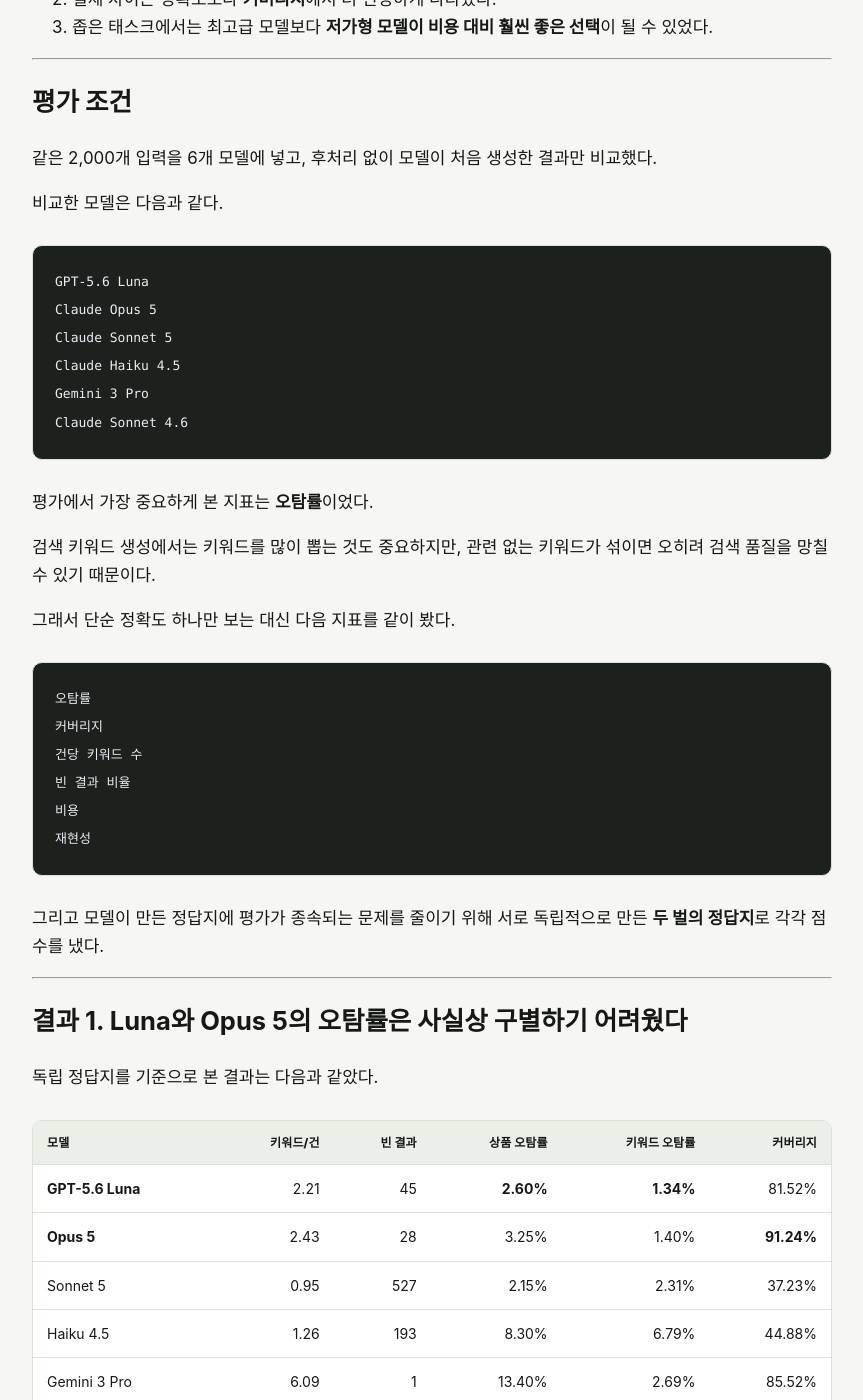
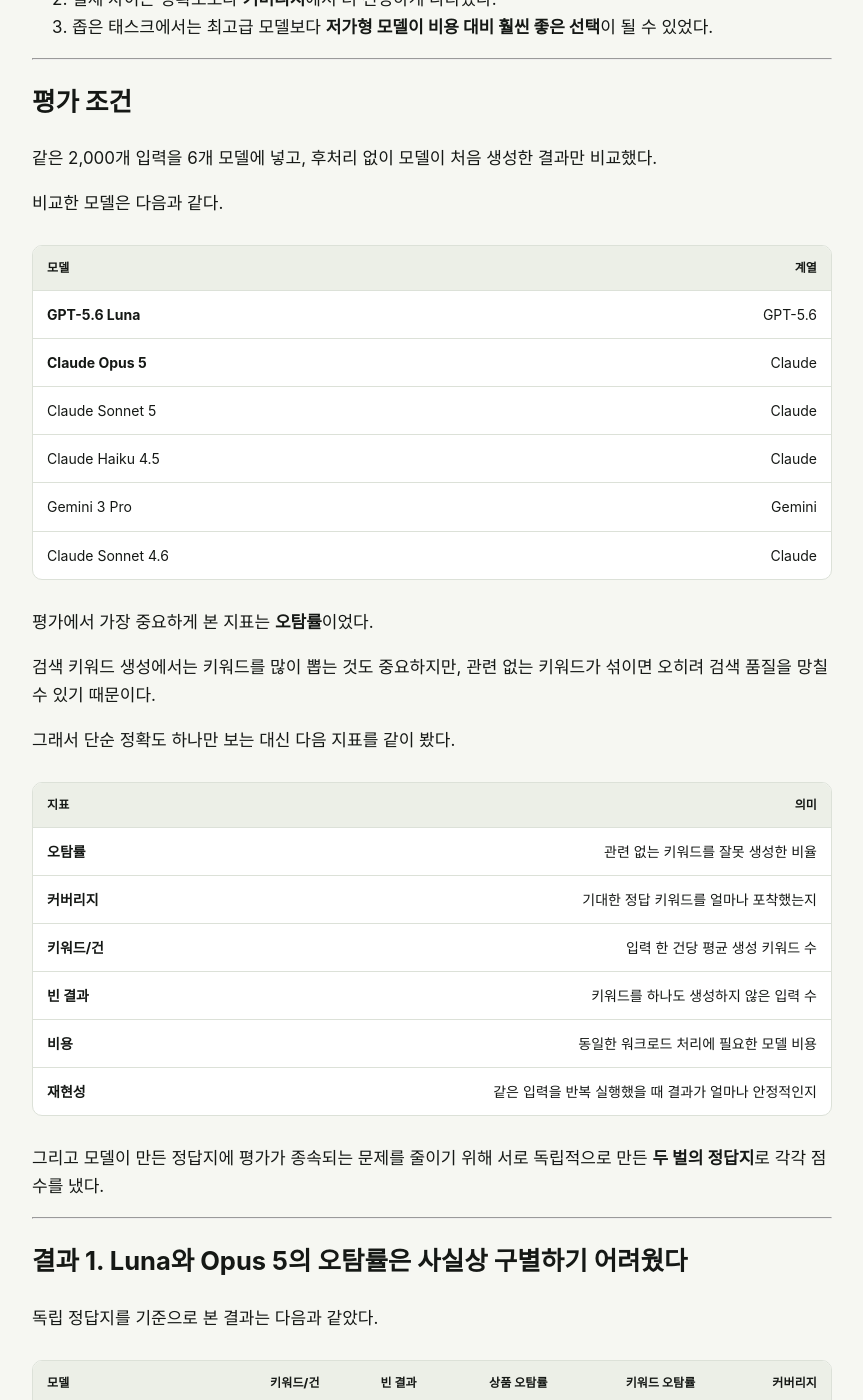
Before and after one commit to choi-jiwoong/choi-jiwoong.github.io, a Jekyll site: the page built from _posts/2026-09-04-ai-search-keyword-model-benchmark-luna.md, in a window 1280 px wide and 1400 px high, scrolled down 1109 px. Shown: the whole window, without its empty margins (208-1071 px from the left). Built offline with Jekyll 4.4.1, drawn with Linux system fonts in a browser that asks for light colours; some of the changed text lies outside the part shown.

Commit message:
Convert benchmark summaries and references to tables

````diff
--- a/_posts/2026-09-04-ai-search-keyword-model-benchmark-luna.md
+++ b/_posts/2026-09-04-ai-search-keyword-model-benchmark-luna.md
@@ -32,14 +32,14 @@
 
 비교한 모델은 다음과 같다.
 
-```text
-GPT-5.6 Luna
-Claude Opus 5
-Claude Sonnet 5
-Claude Haiku 4.5
-Gemini 3 Pro
-Claude Sonnet 4.6
-```
+| 모델 | 계열 |
+|---|---|
+| **GPT-5.6 Luna** | GPT-5.6 |
+| **Claude Opus 5** | Claude |
+| Claude Sonnet 5 | Claude |
+| Claude Haiku 4.5 | Claude |
+| Gemini 3 Pro | Gemini |
+| Claude Sonnet 4.6 | Claude |
 
 평가에서 가장 중요하게 본 지표는 **오탐률**이었다.
 
@@ -47,14 +47,14 @@
 
 그래서 단순 정확도 하나만 보는 대신 다음 지표를 같이 봤다.
 
-```text
-오탐률
-커버리지
-건당 키워드 수
-빈 결과 비율
-비용
-재현성
-```
+| 지표 | 의미 |
+|---|---|
+| **오탐률** | 관련 없는 키워드를 잘못 생성한 비율 |
+| **커버리지** | 기대한 정답 키워드를 얼마나 포착했는지 |
+| **키워드/건** | 입력 한 건당 평균 생성 키워드 수 |
+| **빈 결과** | 키워드를 하나도 생성하지 않은 입력 수 |
+| **비용** | 동일한 워크로드 처리에 필요한 모델 비용 |
+| **재현성** | 같은 입력을 반복 실행했을 때 결과가 얼마나 안정적인지 |
 
 그리고 모델이 만든 정답지에 평가가 종속되는 문제를 줄이기 위해 서로 독립적으로 만든 **두 벌의 정답지**로 각각 점수를 냈다.
 
@@ -88,17 +88,12 @@
 | Gemini 3 Pro | 17.30% | 3.31% | **85.90%** |
 | Sonnet 4.6 | 17.20% | 6.10% | 82.55% |
 
-즉 정답지를 누가 만들었느냐에 따라
+정답지에 따라 Luna와 Opus 5의 순서는 이렇게 바뀌었다.
 
-```text
-정답지 A
-Opus 5 < Luna
-
-정답지 B
-Luna < Opus 5
-```
-
-처럼 앞뒤가 바뀌었다.
+| 정답지 | 더 낮은 상품 오탐률 |
+|---|---|
+| 정답지 A | **Opus 5** |
+| 정답지 B | **GPT-5.6 Luna** |
 
 Luna와 Opus 5 사이의 차이에 대해 McNemar 검정을 적용했을 때도 `p ≈ 0.093` 수준이었다.
 
@@ -122,27 +117,23 @@
 
 독립 정답지를 기준으로 보면:
 
-```text
-Opus 5       91.24%
-Gemini       85.52%
-Sonnet 4.6   83.02%
-Luna         81.52%
-Haiku 4.5    44.88%
-Sonnet 5     37.23%
-```
+| 순위 | 모델 | 커버리지 |
+|---:|---|---:|
+| 1 | **Opus 5** | **91.24%** |
+| 2 | Gemini 3 Pro | 85.52% |
+| 3 | Sonnet 4.6 | 83.02% |
+| 4 | GPT-5.6 Luna | 81.52% |
+| 5 | Haiku 4.5 | 44.88% |
+| 6 | Sonnet 5 | 37.23% |
 
 Opus 5와 Luna의 차이는 약 **9.7%p**였다.
 
 정답지를 바꿔도 이 차이는 유지됐다.
 
-그래서 두 모델을 비교할 때는
-
-```text
-오탐률 → 거의 비슷
-커버리지 → Opus 5 우위
-```
-
-라고 보는 것이 더 정확했다.
+| 비교 지표 | 결과 |
+|---|---|
+| **오탐률** | Luna와 Opus 5가 거의 비슷 |
+| **커버리지** | **Opus 5 우위** |
 
 이 차이는 실제 운영에서는 꽤 중요할 수 있다.
 
@@ -164,10 +155,7 @@
 
 커버리지는 37.23%였다.
 
-```text
-아무것도 안 내면
-틀릴 가능성도 줄어든다.
-```
+> 아무것도 안 내면 틀릴 가능성도 줄어든다.
 
 그래서 이런 태스크에서는 오탐률만 단독으로 보면 안 된다.
 
@@ -192,10 +180,10 @@
 
 문제는 오탐률이었다.
 
-```text
-Gemini 3 Pro   13.40%
-Sonnet 4.6     14.75%
-```
+| 모델 | 상품 오탐률 |
+|---|---:|
+| Gemini 3 Pro | **13.40%** |
+| Sonnet 4.6 | **14.75%** |
 
 이번 태스크에서는 오탐이 가장 중요한 지표였기 때문에 높은 커버리지만으로 이 단점을 상쇄하기 어려웠다.
 
@@ -213,13 +201,11 @@
 
 Amazon Bedrock의 GPT-5.6 Luna 공식 가격은 짧은 컨텍스트 기준 100만 토큰당:
 
-```text
-Input        $0.22
-Cache Read   $0.022
-Output       $1.32
-```
-
-이다.
+| 항목 | 100만 토큰당 가격 |
+|---|---:|
+| Input | **$0.22** |
+| Cache Read | **$0.022** |
+| Output | **$1.32** |
 
 동일한 워크로드 형태와 캐시 사용을 가정하고, **맞힌 키워드 1,000개를 얻는 데 필요한 비용**으로 정규화해 비교해봤다.
 
@@ -248,13 +234,7 @@
 
 LLM을 대량으로 호출하는 서비스에서는 이런 차이가 굉장히 커진다.
 
-```text
-모델 성능 2% 향상
-        vs
-호출 비용 20배 증가
-```
-
-둘 중 어느 쪽이 더 중요한지는 워크로드에 따라 완전히 달라진다.
+예를 들어 작은 성능 차이를 얻기 위해 비용이 수십 배 커진다면, 어느 쪽이 더 중요한지는 워크로드에 따라 완전히 달라진다.
 
 ---
 
@@ -272,11 +252,11 @@
 
 집계 지표는 상당히 안정적이었다.
 
-```text
-건당 키워드 폭   0.01
-오탐률 폭        0.40%p
-커버리지 폭      0.60%p
-```
+| 지표 | 3회 실행 변동 폭 |
+|---|---:|
+| **키워드/건** | **0.01개** |
+| **상품 오탐률** | **0.40%p** |
+| **커버리지** | **0.60%p** |
 
 그런데 개별 결과를 보면 이야기가 달랐다.
 
@@ -284,14 +264,10 @@
 
 Jaccard 유사도는 약 75% 수준이었다.
 
-즉,
-
-```text
-전체 통계는 안정적
-개별 출력은 꽤 흔들림
-```
-
-이라는 특징이 있었다.
+| 관점 | 결과 |
+|---|---|
+| **집계 지표** | 상당히 안정적 |
+| **개별 출력** | 같은 입력에서도 꽤 흔들림 |
 
 이건 생성형 모델을 실제 시스템에 넣을 때 꽤 중요한 포인트다.
 
@@ -305,13 +281,11 @@
 
 같은 2,000개 입력을 서로 독립적으로 두 번 라벨링한 결과를 비교해보니:
 
-```text
-정답 완전 일치     46.4%
-Jaccard             69.4%
-직접 충돌            3.4%
-```
-
-였다.
+| 지표 | 결과 | 의미 |
+|---|---:|---|
+| **정답 완전 일치** | **46.4%** | 두 정답지가 동일한 키워드 집합을 선택 |
+| **Jaccard 유사도** | **69.4%** | 두 정답지의 키워드 선택이 전체적으로 겹치는 정도 |
+| **직접 충돌** | **3.4%** | 한쪽은 정답, 다른 쪽은 오답으로 판단 |
 
 숫자만 보면 조금 추상적이어서, 가상의 키워드로 예를 들어보면 다음과 같다.
 
@@ -380,12 +354,12 @@
 
 이걸 보고 나니 1~2%p 정도의 모델 차이를 너무 진지하게 해석하면 안 되겠다는 생각이 들었다.
 
-```text
-모델 차이     0.5%p
-정답지 흔들림 1~3%p
-```
+| 비교 대상 | 규모 |
+|---|---:|
+| 모델 간 오탐률 차이 예시 | **0.5%p** |
+| 정답지 자체의 흔들림 | **1~3%p** |
 
-이라면 모델을 평가하는 자 자체가 모델 간 차이보다 더 크게 흔들릴 수도 있기 때문이다.
+모델을 평가하는 자 자체가 모델 간 차이보다 더 크게 흔들릴 수도 있기 때문이다.
 
 그래서 Luna와 Opus 5의 미세한 차이를 정말 가르고 싶다면 결국 **사람이 직접 맹검 평가하는 과정**이 필요하다.
 
@@ -397,20 +371,13 @@
 
 > **좁고 반복적인 LLM 태스크에서는 가장 비싼 모델보다, 충분히 정확한 저가 모델을 찾는 것이 훨씬 중요할 수 있다.**
 
-이번 검색 키워드 생성 태스크에서는:
+이번 검색 키워드 생성 태스크를 요약하면:
 
-```text
-오탐률
-Luna ≈ Opus 5
-
-커버리지
-Opus 5 > Luna
-
-비용 효율
-Luna >>> Opus 5
-```
-
-였다.
+| 지표 | 비교 결과 |
+|---|---|
+| **오탐률** | **Luna ≈ Opus 5** |
+| **커버리지** | **Opus 5 > Luna** |
+| **비용 효율** | **Luna >>> Opus 5** |
 
 그래서 오탐을 낮게 유지하면서 대량 처리가 필요한 상황이라면 Luna가 굉장히 매력적인 선택지로 보였다.
 
@@ -450,10 +417,12 @@
 
 ## 참고 자료
 
-- [Amazon Bedrock — GPT-5.6 Luna](https://docs.aws.amazon.com/bedrock/latest/userguide/model-card-openai-gpt-56-luna.html)
-- [Anthropic — Claude Opus](https://www.anthropic.com/claude/opus)
-- [Anthropic — Claude pricing](https://platform.claude.com/docs/en/about-claude/pricing)
-- [Anthropic — Claude Sonnet 5](https://www.anthropic.com/research/claude-sonnet-5)
-- [Google — Gemini API pricing](https://ai.google.dev/gemini-api/docs/pricing)
+| 자료 | 확인한 내용 |
+|---|---|
+| [Amazon Bedrock — GPT-5.6 Luna](https://docs.aws.amazon.com/bedrock/latest/userguide/model-card-openai-gpt-56-luna.html) | Luna 모델 정보와 Bedrock 제공 정보 |
+| [Anthropic — Claude Opus](https://www.anthropic.com/claude/opus) | Claude Opus 모델 정보 |
+| [Anthropic — Claude pricing](https://platform.claude.com/docs/en/about-claude/pricing) | Claude 모델 가격 |
+| [Anthropic — Claude Sonnet 5](https://www.anthropic.com/research/claude-sonnet-5) | Sonnet 5 모델 정보 |
+| [Google — Gemini API pricing](https://ai.google.dev/gemini-api/docs/pricing) | Gemini API 가격 |
 
 > 이 글의 평가는 특정 검색 키워드 생성 태스크에서 얻은 결과이며 범용 모델 성능을 의미하지 않는다. 원본 입력 데이터와 업무 관련 정보는 포함하지 않았으며, 비용은 공개 단가와 동일한 워크로드 형태를 이용한 비교용 추정치다.
````
